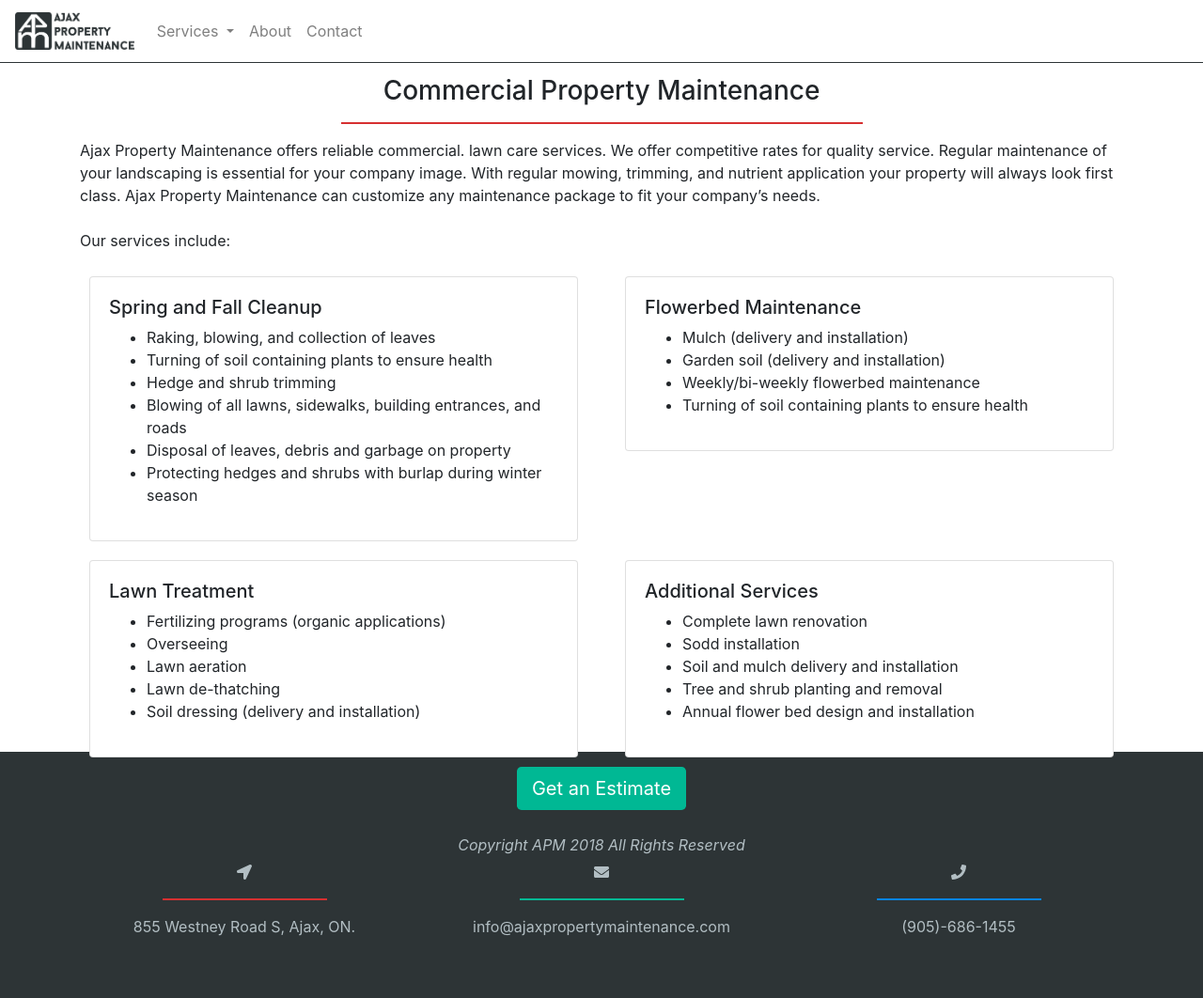
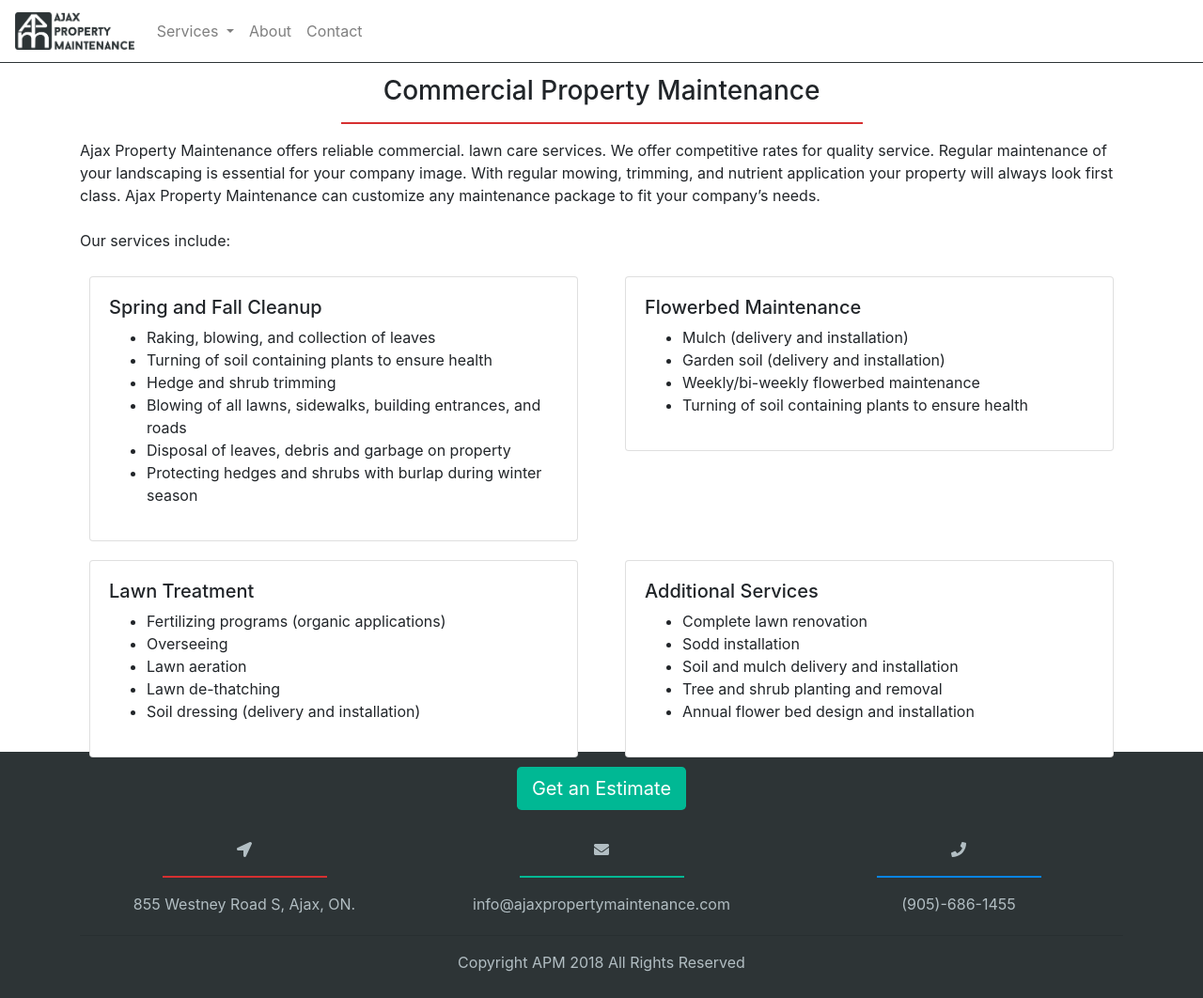
Before and after one commit to rhozeta/APM, a website: page commercial.html in a window 1280 px wide. Shown: the whole page at 94% size. Drawn offline with nearby package versions, Linux system fonts and the light colour scheme; some packages are replaced by stand-ins of ours.

Commit message:
Form fixes

```diff
--- a/commercial.html
+++ b/commercial.html
@@ -185,11 +185,11 @@
 
    <!-- foot -->
    <footer>
-      <p>
-        <i>Copyright APM 2018 All Rights Reserved</i>
-      </p>
+
       <div class="container">
-      <div class="row foot-container">
+
+      <div class="row">
+
         <div class="foot-item col-md-4 col-sm-12">
             <a href="https://www.google.ca/maps/place/855+Westney+Rd+S,+Ajax,+ON+L1S+3M4/@43.8305142,-79.0230339,17">
             <i class="fas fa-location-arrow"></i>
@@ -210,6 +210,11 @@
           </a>
         </div>
     </div>
+    <hr>
+    <p>
+        Copyright APM 2018 All Rights Reserved
+      </p>
+
   </div>
 
     </footer>
```
Also changed, not shown: residential.html (+9 -4 lines), snow.html (+9 -4 lines).
